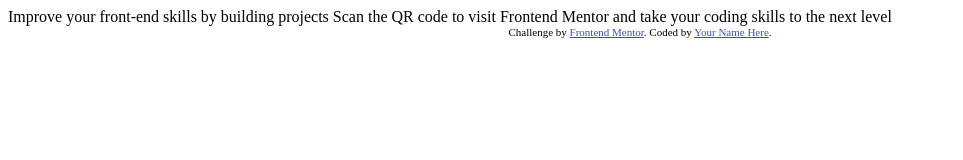
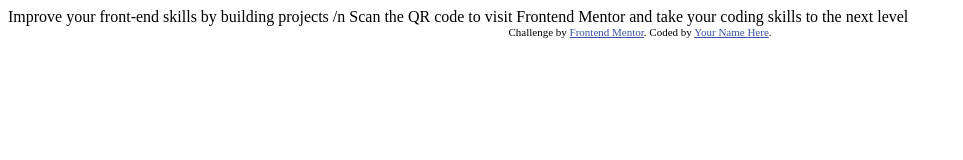
Before and after one commit to reemyarkoni/qr-practice, a plain HTML site: page index.html in a window 1280 px wide. Shown: the whole page, without its empty margins (0-963 px from the left). Drawn offline with Linux system fonts and the light colour scheme.

Commit message:
Update index.html
trying to edit index.html from github

```diff
--- a/index.html
+++ b/index.html
@@ -17,7 +17,7 @@
 <body>
 
   Improve your front-end skills by building projects
-
+/n
   Scan the QR code to visit Frontend Mentor and take your coding skills to the next level
 
   <div class="attribution">
```
